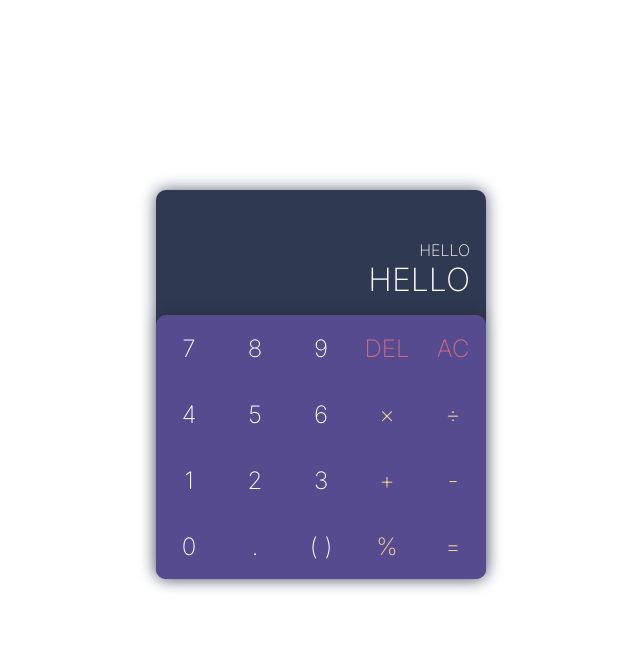
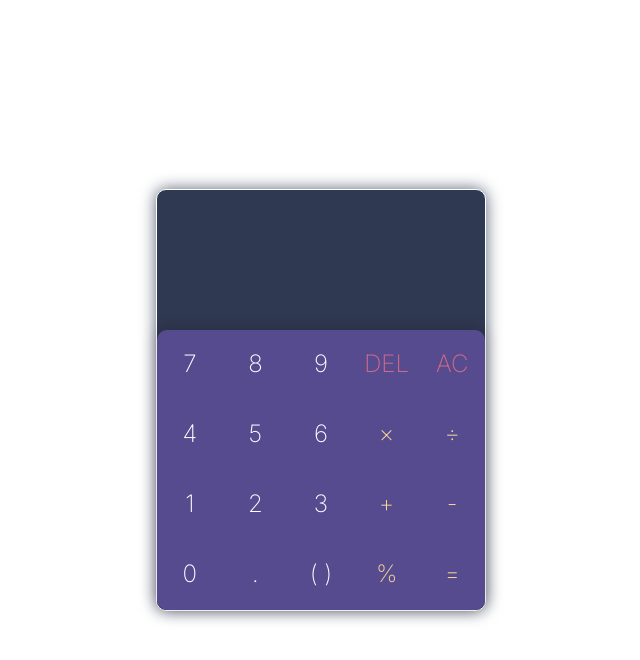
Before and after one commit to alpaOo/Project-Calculator, a plain HTML site: page index.html in a window 1280 px wide. Both pictures are taken after a click on the element "DEL". Shown: the whole page, without its empty margins (319-959 px from the left). Drawn offline with Linux system fonts and the light colour scheme.

Commit message:
Update overall code
index.html
  - Not much has is changed. Fix typos.

styles.css
  - Styling is changed based on the needs of the app.
  - No proper animation/transition yet.
  - Color palette is yet to be finalized.

script.js
  - Avoided the eval() function.
  - Add new code for evaluating the input.
  - Need further testing and lookout for bugs.

```diff
--- a/index.html
+++ b/index.html
@@ -10,8 +10,8 @@
   <body>
     <div class="calculator">
       <div class="display">
-        <div class="top_display">HELLO</div>
-        <div class="bottom_display">HELLO</div>
+        <div class="displayInput"></div>
+        <div class="displayOutput"></div>
       </div>
       <div class="keys">
         <div data-key="7" class="key">
@@ -26,7 +26,7 @@
         <div data-key="backspace" class="key">
           <span class="action">DEL</span>
         </div>
-        <div class="key">
+        <div data-key="clear" class="key">
           <span class="action">AC</span>
         </div>
         <div data-key="4" class="key">
--- a/script.js
+++ b/script.js
@@ -0,0 +1,59 @@
+const displayOutput = document.querySelector('.displayOutput');
+const displayInput = document.querySelector('.displayInput');
+const keys = document.querySelectorAll('.key');
+
+let input = '';
+const output = '';
+
+displayOutput.innerText = 0;
+
+// eslint-disable-next-line consistent-return
+function toOperate(params) {
+  const newInput = params;
+  const values = newInput.split('');
+  //
+  const index = values.findIndex((value) => (value === '+' || value === '-' || value === '*' || value === '/'));
+  //
+  const operator = values[index];
+  const valueBefore = +values.slice(0, index).join('');
+  const valueAfter = +values.slice(index + 1).join('');
+  //
+  // eslint-disable-next-line default-case
+  switch (operator) {
+    case '+': return Math.round((valueBefore + valueAfter) * 10000000) / 10000000;
+    case '-': return Math.round((valueBefore - valueAfter) * 10000000) / 10000000;
+    case '*': return Math.round((valueBefore * valueAfter) * 10000000) / 10000000;
+    case '/': return Math.round((valueBefore / valueAfter) * 10000000) / 10000000;
+  }
+}
+
+keys.forEach((key) => {
+  const value = key.dataset.key;
+
+  key.addEventListener('click', () => {
+    // eslint-disable-next-line default-case
+    switch (value) {
+      case 'clear':
+        input = '';
+        displayInput.textContent = input;
+        displayOutput.textContent = 0;
+        break;
+
+      case 'backspace':
+        input = displayOutput.textContent;
+        displayOutput.textContent = input.slice(0, -1);
+        input = displayOutput.textContent;
+        break;
+
+      case '=':
+        input = displayOutput.textContent;
+        displayOutput.textContent = toOperate(input);
+        input = displayOutput.textContent;
+        break;
+
+      default:
+        input += value;
+        displayOutput.textContent = input;
+    }
+  });
+});
--- a/styles.css
+++ b/styles.css
@@ -12,7 +12,7 @@ body {
   display: flex;
   justify-content: center;
   align-items: center;
-  height: 96vh;
+  height: 100vh;
 }
 
 .calculator {
@@ -23,30 +23,45 @@ body {
 
   width: 100%;
   max-width: 330px;
-  min-height: 360px;
+  min-height: 420px;
 
   display: flex;
   justify-content: center;
   flex-direction: column;
+
+  border: 1px solid white;
 }
 
 .display {
   border-radius: 10px;
 
-  min-height: 125px;
-  padding-bottom: 1rem;
-  padding-right: 1rem;
+  min-height: 140px;
+  padding: 1rem;
+  overflow: hidden;
 
   display: flex;
   flex-direction: column;
-  justify-content: flex-end;
-  align-items: flex-end;
+  justify-content: space-between;
 
   /* border: 1px solid white; */
 }
 
-.display .bottom_display {
-  font-size: 2rem;
+.displayInput {
+  font-size: 2.5rem;
+
+  display: flex;
+  justify-content: flex-end;
+
+  /* border: 1px solid white; */
+}
+
+.displayOutput {
+  font-size: 3rem;
+
+  display: flex;
+  justify-content: flex-end;
+
+  /* border: 1px solid white; */
 }
 
 .keys {
@@ -54,11 +69,13 @@ body {
   border-radius: 10px;
   box-shadow: 0px -2px 1rem rgba(0, 0, 0, 0.2);
 
+  min-height: 280px;
+
   display: grid;
   grid-template-columns: repeat(5, 1fr);
   grid-template-rows: repeat(4, 1fr);
 
-  /* border: 1px solid red; */
+  /* border: 1px solid white; */
 }
 
 .key {
@@ -77,12 +94,12 @@ body {
 }
 
 .key:hover {
-  transition-duration: .2s;
-  background-color: #786fa657;
+  /* transition-duration: 0.2s; */
+  /* background-color: #786fa657; */
 }
 
 .key:active {
-  background-color: #786fa697;
+  background-color: #786fa6;
   /* box-shadow: inset 0px 0 10px #786fa633; */
 }
 
```
